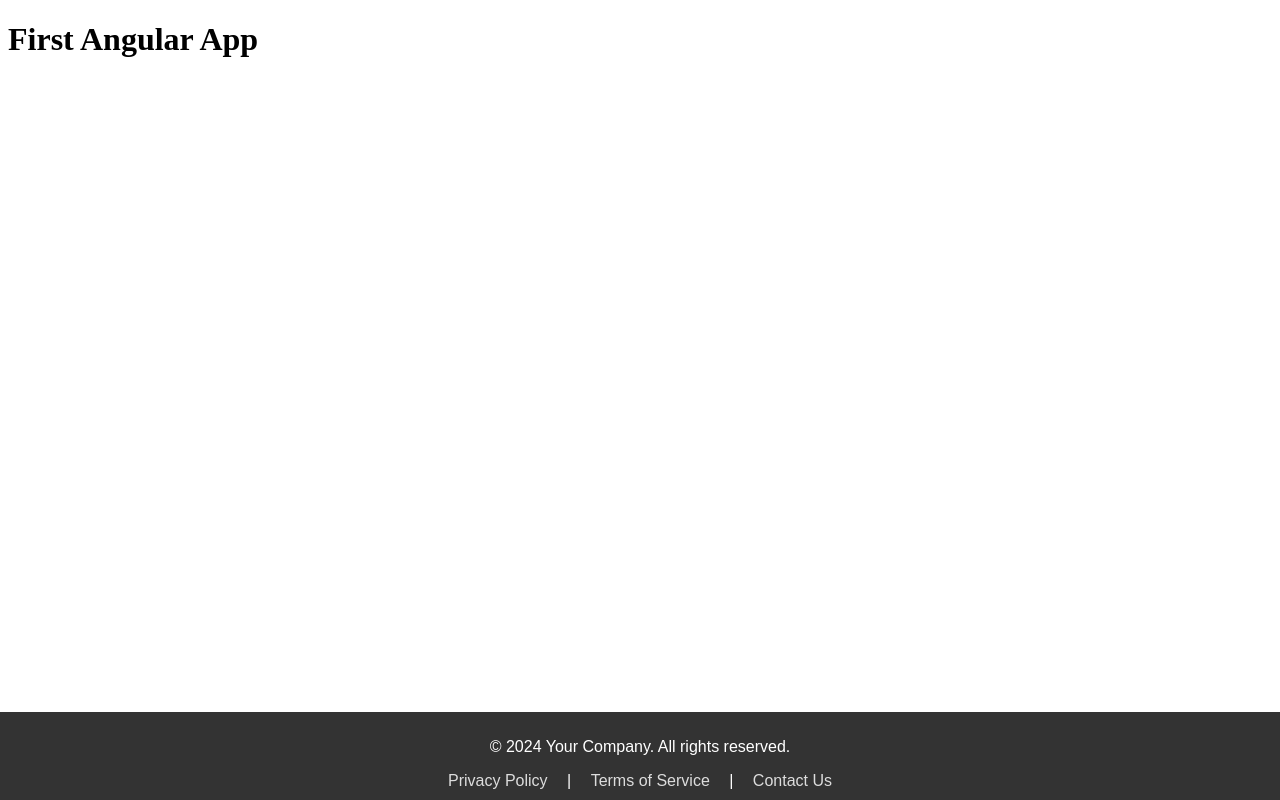
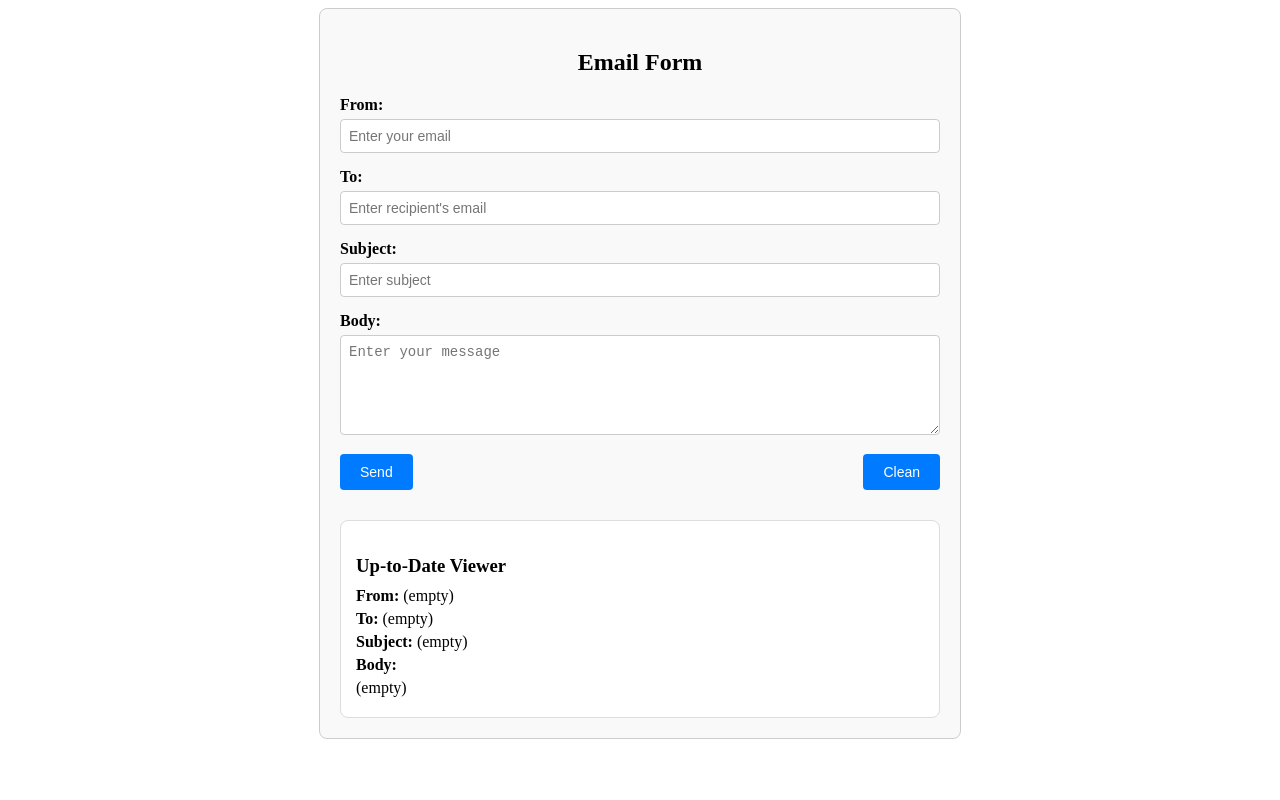
Before and after one commit to koushikm8926/Angular-Class-Practise, an Angular app: page / in a window 1280 px wide. Built offline with nearby package versions, Linux system fonts and the light colour scheme.

Commit message:
Email Reader Assessment 1 Done

```diff
--- a/src/app/app.component.html
+++ b/src/app/app.component.html
@@ -1,2 +1,3 @@
-<h1>First Angular App</h1>
-<app-footer></app-footer>
+
+<app-email-reader></app-email-reader>
+<!-- <app-footer></app-footer> -->
--- /dev/null
+++ b/src/app/email-reader/email-reader.component.css
@@ -0,0 +1,76 @@
+.email-reader-container {
+    max-width: 600px;
+    margin: 0 auto;
+    padding: 20px;
+    border: 1px solid #ccc;
+    border-radius: 8px;
+    background-color: #f9f9f9;
+  }
+
+  h2 {
+    text-align: center;
+  }
+
+  .form-group {
+    margin-bottom: 15px;
+  }
+
+  label {
+    display: block;
+    margin-bottom: 5px;
+    font-weight: bold;
+  }
+
+  input, textarea {
+    width: 100%;
+    padding: 8px;
+    font-size: 14px;
+    border: 1px solid #ccc;
+    border-radius: 4px;
+    box-sizing: border-box;
+  }
+
+  textarea {
+    height: 100px;
+    resize: vertical;
+  }
+
+  .buttons {
+    display: flex;
+    justify-content: space-between;
+  }
+
+  button {
+    padding: 10px 20px;
+    font-size: 14px;
+    cursor: pointer;
+    border: none;
+    border-radius: 4px;
+    background-color: #007bff;
+    color: white;
+    transition: background-color 0.3s;
+  }
+
+  button:hover {
+    background-color: #0056b3;
+  }
+
+  button:active {
+    background-color: #004085;
+  }
+
+  .email-preview {
+    margin-top: 30px;
+    padding: 15px;
+    border: 1px solid #ddd;
+    border-radius: 8px;
+    background-color: #fff;
+  }
+
+  .email-preview h3 {
+    margin-bottom: 10px;
+  }
+
+  .email-preview p {
+    margin: 5px 0;
+  }
--- /dev/null
+++ b/src/app/email-reader/email-reader.component.html
@@ -0,0 +1,38 @@
+<div class="email-reader-container">
+  <h2>Email Form</h2>
+  <form>
+    <div class="form-group">
+      <label for="from">From:</label>
+      <input id="from" type="text" name="from" [(ngModel)]="email.from" placeholder="Enter your email" />
+    </div>
+
+    <div class="form-group">
+      <label for="to">To:</label>
+      <input id="to" type="text" name="to" [(ngModel)]="email.to" placeholder="Enter recipient's email" />
+    </div>
+
+    <div class="form-group">
+      <label for="subject">Subject:</label>
+      <input id="subject" type="text" name="subject" [(ngModel)]="email.subject" placeholder="Enter subject" />
+    </div>
+
+    <div class="form-group">
+      <label for="body">Body:</label>
+      <textarea id="body" name="body" [(ngModel)]="email.body" placeholder="Enter your message"></textarea>
+    </div>
+
+    <div class="buttons">
+      <button type="button" (click)="sendEmail()">Send</button>
+      <button type="button" (click)="clearForm()">Clean</button>
+    </div>
+  </form>
+
+  <div class="email-preview">
+    <h3>Up-to-Date Viewer</h3>
+    <p><strong>From:</strong> {{ email.from || '(empty)' }}</p>
+    <p><strong>To:</strong> {{ email.to || '(empty)' }}</p>
+    <p><strong>Subject:</strong> {{ email.subject || '(empty)' }}</p>
+    <p><strong>Body:</strong></p>
+    <p>{{ email.body || '(empty)' }}</p>
+  </div>
+</div>
--- /dev/null
+++ b/src/app/email-reader/email-reader.component.ts
@@ -0,0 +1,32 @@
+import { Component } from '@angular/core';
+import { FormsModule } from '@angular/forms';
+
+
+@Component({
+  selector: 'app-email-reader',
+  standalone: true,
+  imports: [FormsModule],
+  templateUrl: './email-reader.component.html',
+  styleUrl: './email-reader.component.css'
+})
+export class EmailReaderComponent {
+  email = {
+    from: '',
+    to: '',
+    subject: '',
+    body: ''
+  };
+  sendEmail() {
+    alert(`Email Sent!\n\nFrom: ${this.email.from}\nTo: ${this.email.to}\nSubject: ${this.email.subject}\nBody: ${this.email.body}`);
+    this.clearForm();
+  }
+
+  clearForm() {
+    this.email = {
+      from: '',
+      to: '',
+      subject: '',
+      body: ''
+    };
+  }
+}
```
Also changed, not shown: src/app/app.component.ts (+7 -1 lines), 1 other file (tests, documents, lock files or other folders).
